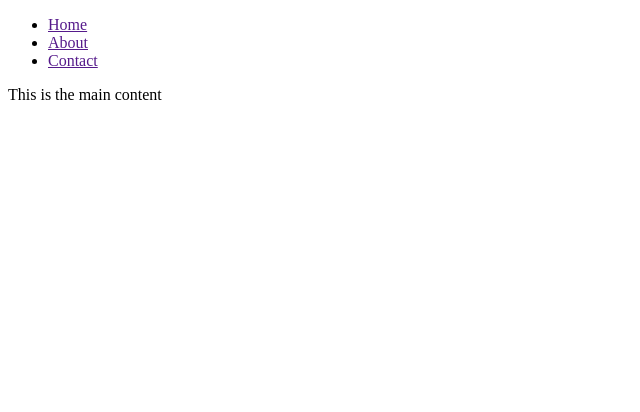
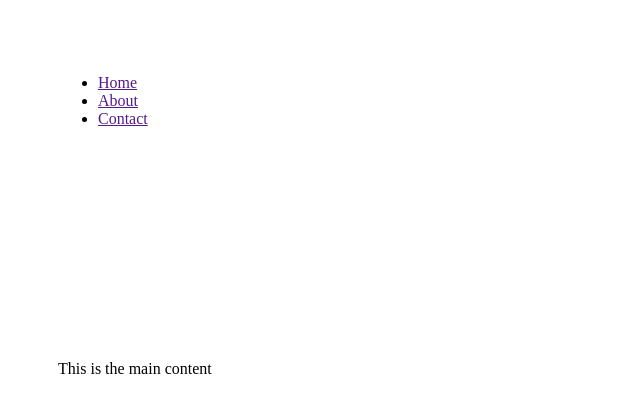
Before and after one commit to alexcarpenter/screencasts, a plain HTML site: page 05-skip-to-links/index.html in a window 1280 px wide. Shown: the whole page, without its empty margins (0-640 px from the left). Drawn offline with Linux system fonts and the light colour scheme.

```diff
--- a/05-skip-to-links/index.html
+++ b/05-skip-to-links/index.html
@@ -17,6 +17,13 @@
     .skip:focus {
       transform: none;
     }
+    header {
+      margin-bottom: 100px;
+      padding: 50px;
+    }
+    main {
+      padding: 50px;
+    }
   </style>
 </head>
 <body>
```
